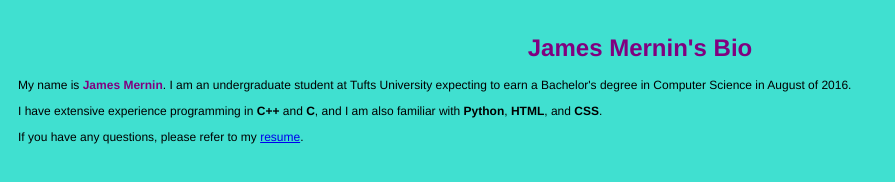
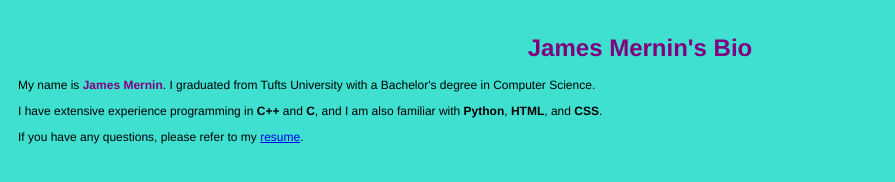
Before and after one commit to jamespmernin/jmernin1992.github.io, a plain HTML site: page bio.html in a window 1280 px wide. Shown: the whole page, without its empty margins (0-895 px from the left). Drawn offline with Linux system fonts and the light colour scheme.

Commit message:
Update bio.html

```diff
--- a/bio.html
+++ b/bio.html
@@ -13,7 +13,7 @@
 	<body>
 
 		<h1>James Mernin's Bio</h1>
-		<p>My name is <span class="name">James Mernin</span>. I am an undergraduate student at Tufts University expecting to earn a Bachelor's degree in Computer Science in August of 2016.</p>
+		<p>My name is <span class="name">James Mernin</span>. I graduated from Tufts University with a Bachelor's degree in Computer Science.</p>
 		<p>I have extensive experience programming in <span class="language">C++</span> and <span class="language">C</span>, and I am also familiar with <span class="language">Python</span>, <span class="language">HTML</span>, and <span class="language">CSS</span>.</p>
 		<p>If you have any questions, please refer to my <a href="resume.html">resume</a>.</p>
 
```
